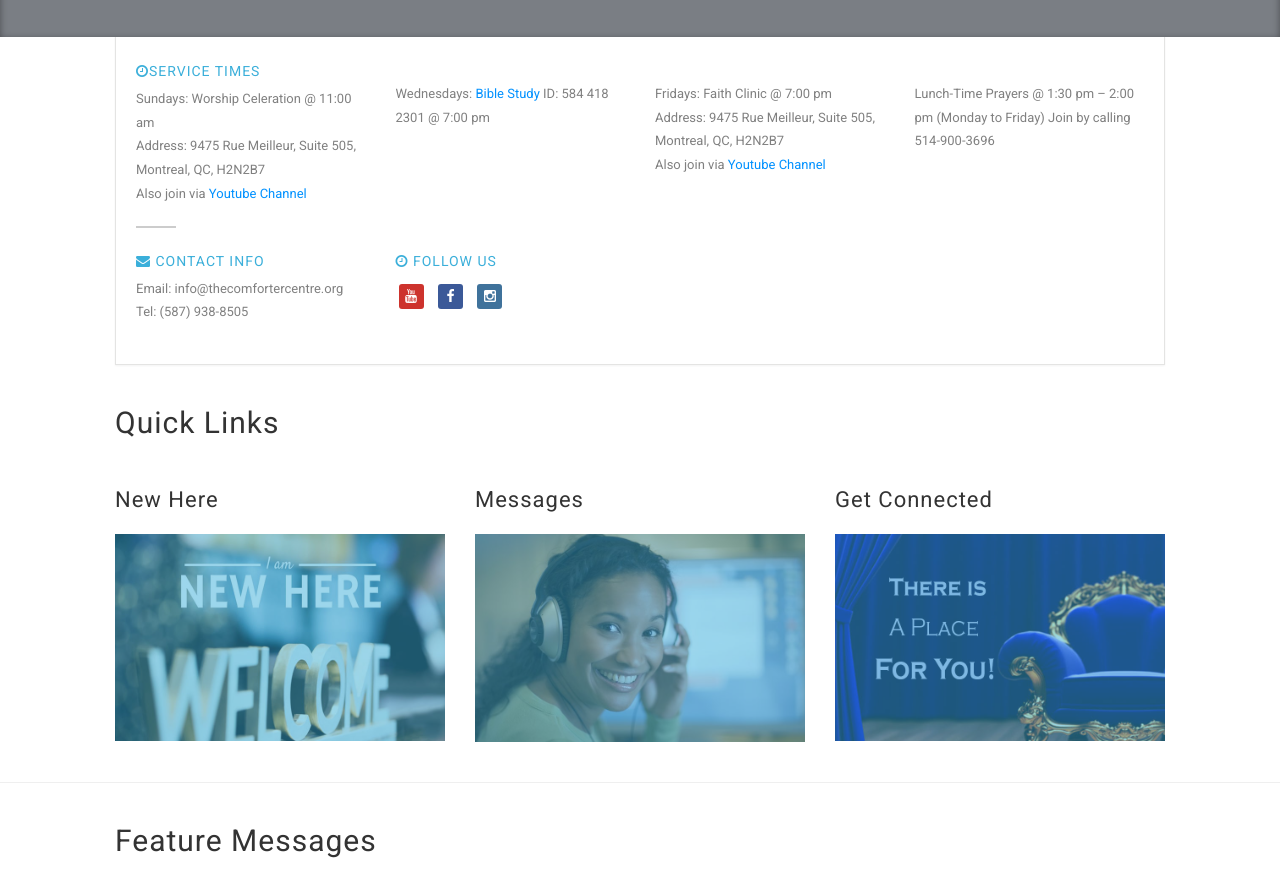
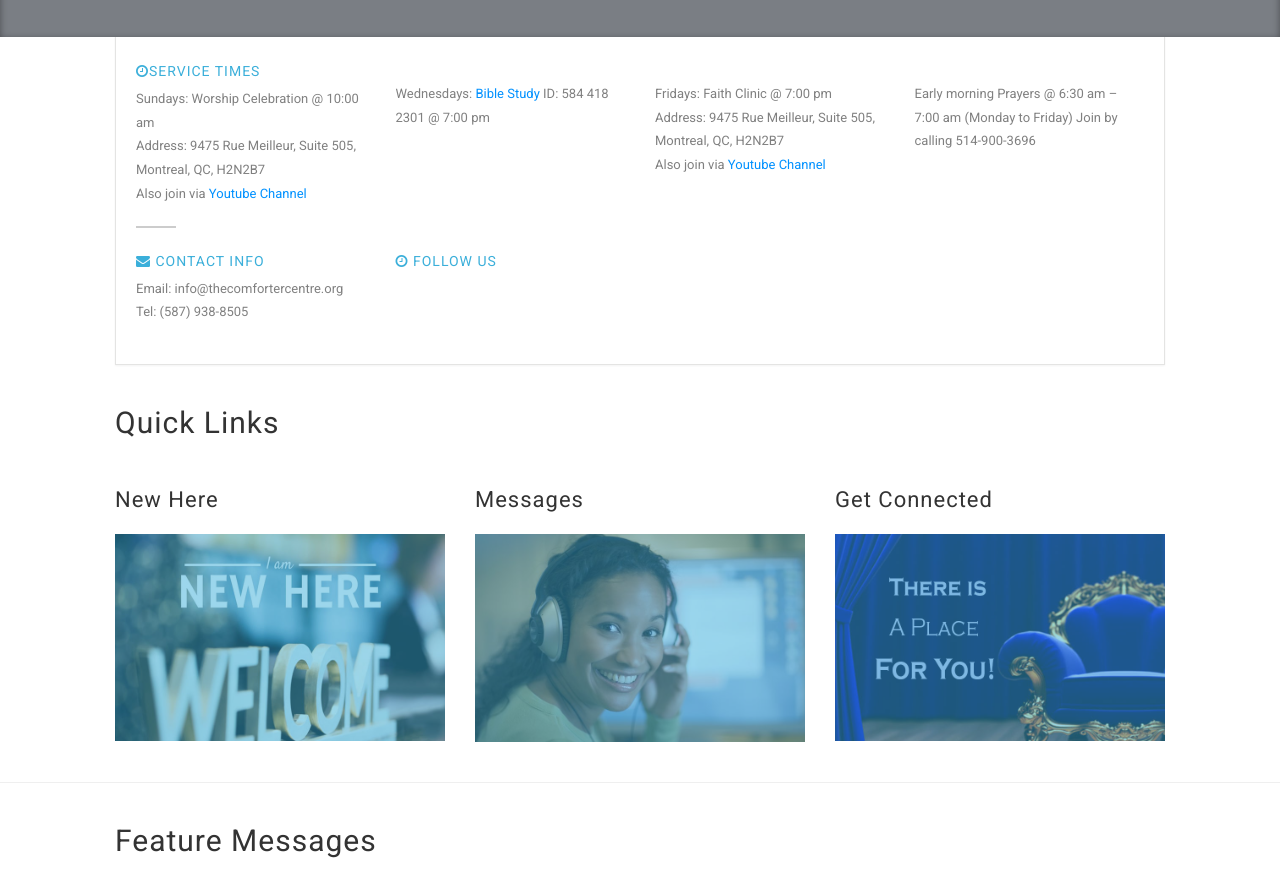
Before and after one commit to comfortercentre/site, a plain HTML site: page index.html in a window 1280 px wide. Shown: the part 1063-1942 px from the top of the page. Drawn offline with Linux system fonts and the light colour scheme; some packages are replaced by stand-ins of ours; a web font is replaced by a local one.

Commit message:
Update index.html

```diff
--- a/index.html
+++ b/index.html
@@ -82,7 +82,7 @@
                                         <p>The Redeemed Christian Church of God (RCCG) has a vision to spread the Word of God to the ends of the earth.
                                             <br/>
                                             <br/>
-                                            It is a Bible believing church, where the teaching and a missionary approach emphasize the proper conduct
+                                            It is a Bible-believing church, where the teaching and a missionary approach emphasize the proper conduct
                                             and moral behavior of people.
                                             The General Overseer of the church is Pastor E.A. Adeboye.
                                         </p>
@@ -149,7 +149,7 @@
                 <div class="row">
                     <div class="col-md-3 col-sm-6">
                         <h4><i class="fa fa-clock-o"></i>Service Times</h4>
-                        <p> Sundays: Worship Celeration @ 11:00 am <br/>
+                        <p> Sundays: Worship Celebration @ 10:00 am <br/>
                         Address: 9475 Rue Meilleur, Suite 505, Montreal, QC, H2N2B7 </br>
                         Also join via <a href="https://www.youtube.com/channel/UCYaoB9_ISgvMk37btcEYCLA" target="_blank"
                         style="color: rgb(0, 145, 255)">Youtube Channel</a>
@@ -175,7 +175,7 @@
                     </div>
                     <div class="col-md-3 col-sm-6 padding-top-lg">
                         <p>
-                          Lunch-Time Prayers @ 1:30 pm – 2:00 pm (Monday to Friday) Join by calling 514-900-3696
+                          Early morning Prayers @ 6:30 am – 7:00 am (Monday to Friday) Join by calling 514-900-3696
                          </p>
                     </div>
 
@@ -188,9 +188,9 @@
                     <div class="col-md-3 col-sm-6">
                         <h4><i class="fa fa-clock-o"></i> Follow us</h4>
                         <ul class="social-icons-colored inversed">
-                            <li class="youtube"><a href="https://www.youtube.com/channel/UCYaoB9_ISgvMk37btcEYCLA" target="_blank"><i class="fa fa-youtube"></i></a></li>
-                            <li class="facebook"><a href="https://www.facebook.com/rccgthecomforter.centre.5" target="_blank"><i class="fa fa-facebook"></i></a></li>
-                            <li class="instagram"><a href="https://www.instagram.com/rccg_thecomfortercentre/?igshid=YmMyMTA2M2Y%3D" target="_blank"><i class="fa fa-instagram"></i></a></li>
+                            <li class="Youtube"><a href="https://www.youtube.com/channel/UCYaoB9_ISgvMk37btcEYCLA" target="_blank"><i class="fa fa-youtube"></i></a></li>
+                            <li class="Facebook"><a href="https://www.facebook.com/rccgthecomforter.centre.5" target="_blank"><i class="fa fa-facebook"></i></a></li>
+                            <li class="Instagram"><a href="https://www.instagram.com/rccg_thecomfortercentre/?igshid=YmMyMTA2M2Y%3D" target="_blank"><i class="fa fa-instagram"></i></a></li>
                         </ul>
                     </div>
                     <div class="col-md-3 col-sm-6">
```
